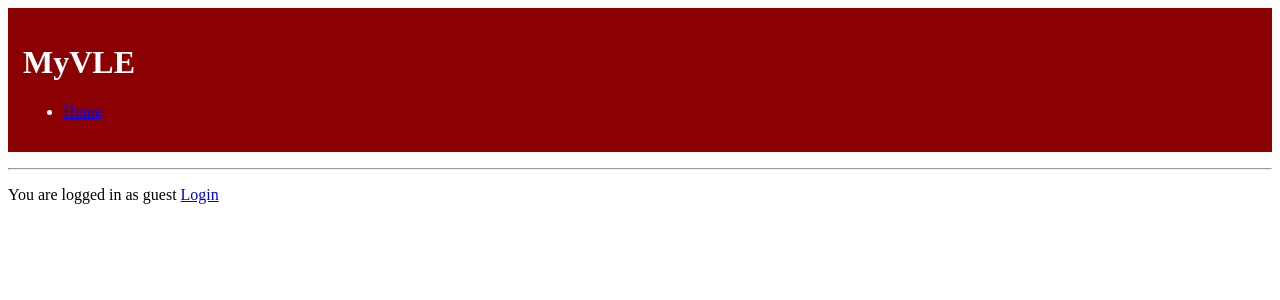
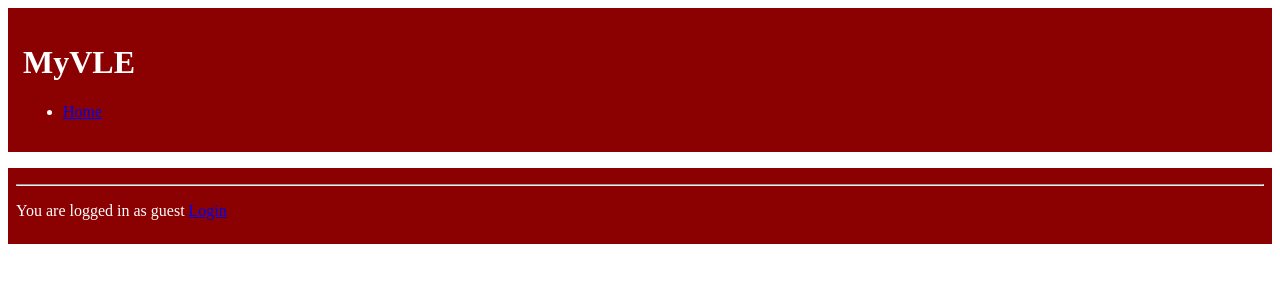
Before and after one commit to DavidLynch26/COMP3161FinalProject, a Flask app: page /MYVLE/home in a window 1280 px wide. Shown: the top 300 px of the page. Run offline with Flask 3, Linux system fonts and the light colour scheme; data that the repository does not hold is empty; parts of the project's set-up code (start-up, migrations or seed data) failed here and were passed over.

Commit message:
Adjusting the footer of the homepage

```diff
--- a/static/style.css
+++ b/static/style.css
@@ -3,3 +3,9 @@ body header{
     background-color: darkred;
     padding: 15px;
 }
+
+body footer{
+    color: #FFFFFF;
+    background-color: darkred;
+    padding: 8px;
+}
```
